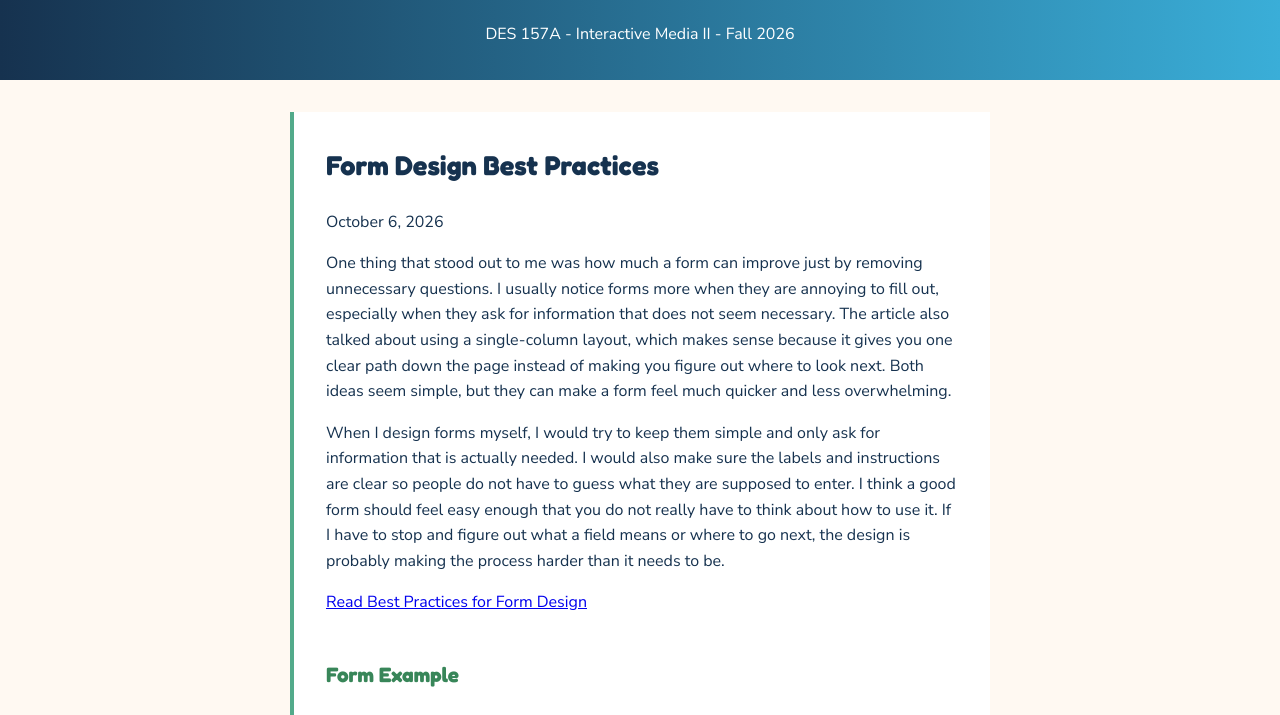
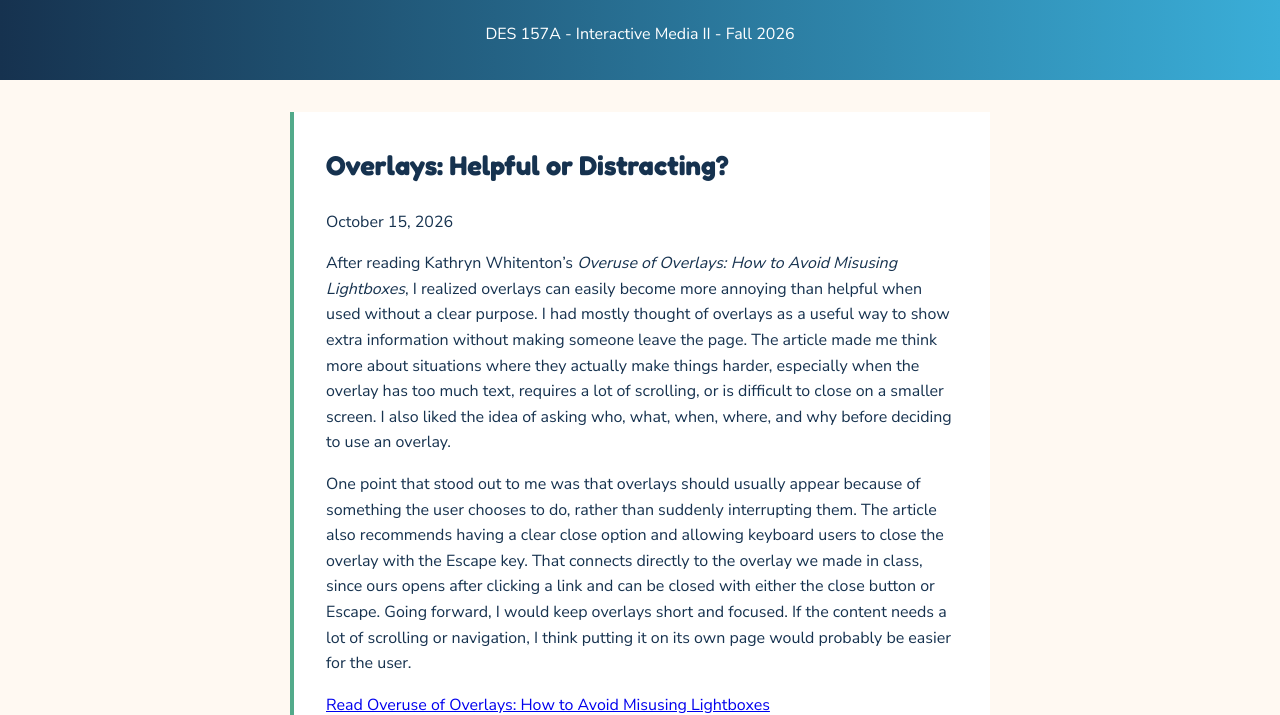
Before and after one commit to cdsagehorn/des157a, a plain HTML site: page journal/index.html in a window 1280 px wide. Shown: the part 90-805 px from the top of the page. Drawn offline with nearby package versions, Linux system fonts and the light colour scheme.

Commit message:
Update learning journal

```diff
--- a/journal/index.html
+++ b/journal/index.html
@@ -29,6 +29,30 @@
     </header>
 
     <main>
+
+        <article>
+
+            <h2>Overlays: Helpful or Distracting?</h2>
+
+            <p>
+                <time datetime="2026-10-15">October 15, 2026</time>
+            </p>
+
+            <p>
+                After reading Kathryn Whitenton’s <em>Overuse of Overlays: How to Avoid Misusing Lightboxes</em>, I realized overlays can easily become more annoying than helpful when used without a clear purpose. I had mostly thought of overlays as a useful way to show extra information without making someone leave the page. The article made me think more about situations where they actually make things harder, especially when the overlay has too much text, requires a lot of scrolling, or is difficult to close on a smaller screen. I also liked the idea of asking who, what, when, where, and why before deciding to use an overlay.
+            </p>
+
+            <p>
+                One point that stood out to me was that overlays should usually appear because of something the user chooses to do, rather than suddenly interrupting them. The article also recommends having a clear close option and allowing keyboard users to close the overlay with the Escape key. That connects directly to the overlay we made in class, since ours opens after clicking a link and can be closed with either the close button or Escape. Going forward, I would keep overlays short and focused. If the content needs a lot of scrolling or navigation, I think putting it on its own page would probably be easier for the user.
+            </p>
+
+            <p>
+                <a href="https://www.nngroup.com/articles/overuse-of-overlays/">
+                    Read Overuse of Overlays: How to Avoid Misusing Lightboxes
+                </a>
+            </p>
+
+        </article>
 
         <article>
 
```
